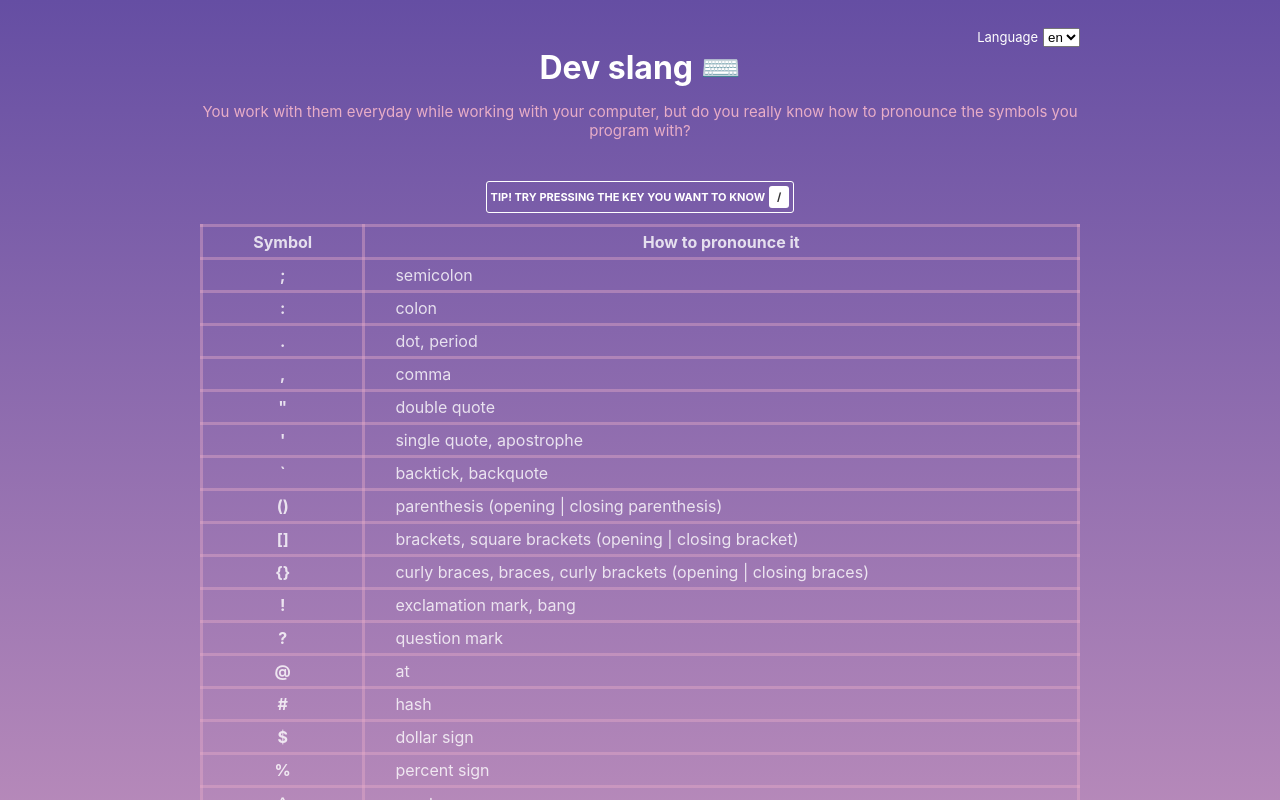
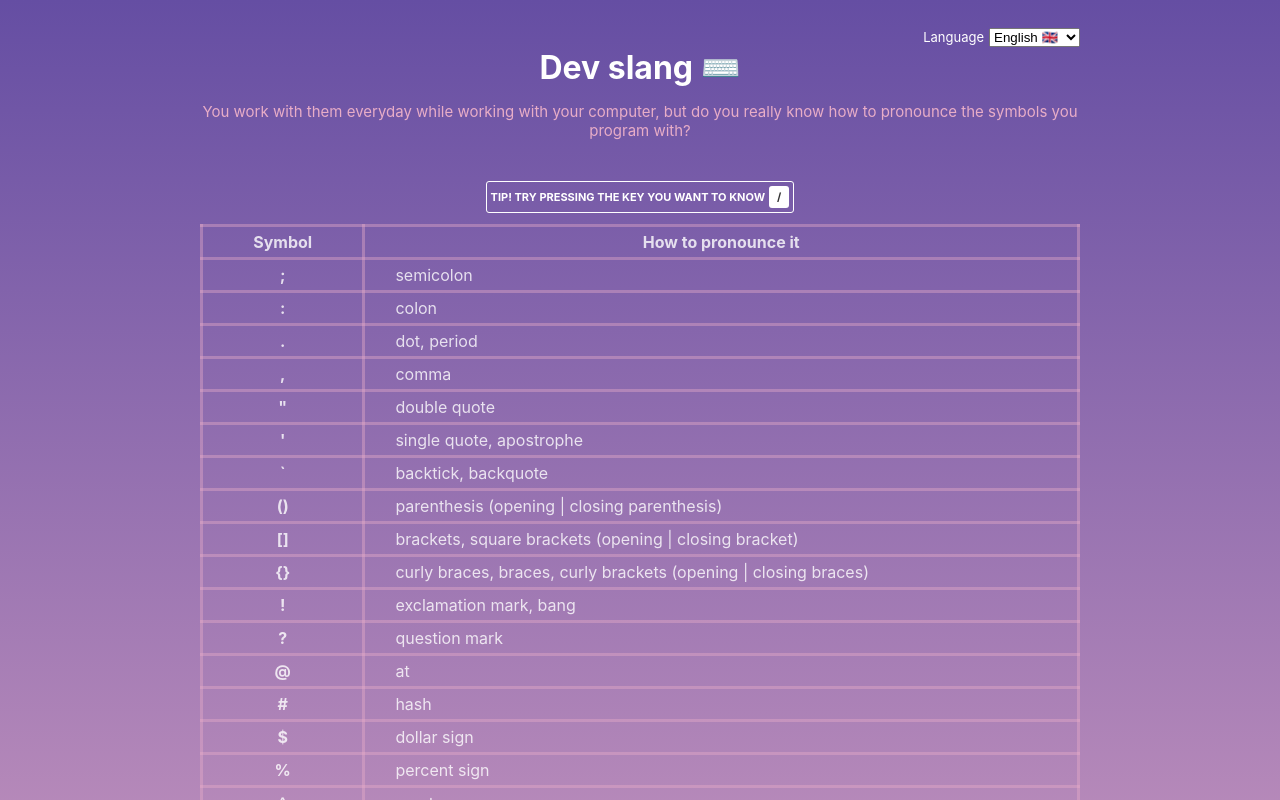
Before and after one commit to heliosam/dev-slang, a React (Create React App) app in the folder client/: page / in a window 1280 px wide. Shown: the top 800 px of the page. Built offline with nearby package versions, Linux system fonts and the light colour scheme.

Commit message:
Add flags an name to language selector

```diff
--- a/client/src/App.js
+++ b/client/src/App.js
@@ -19,7 +19,12 @@ const App = () => {
   const [currentLocale, setLocale] = useState("en");
   const [currentSymbol, setSymbol] = useState(null);
 
-  const translations = locales[currentLocale];
+  const translations = locales[currentLocale].symbols;
+  const languages = Object.keys(locales).map(language => ({
+    value: language,
+    name: locales[language].name,
+    flag: locales[language].flag
+  }));
 
   useEffect(() => {
     window.addEventListener("keydown", e => {
@@ -53,7 +58,7 @@ const App = () => {
         />
       )}
       <LanguageSelector
-        languages={Object.keys(locales)}
+        languages={languages}
         setLanguage={setLocale}
       />
       <Table translations={translations} />
--- a/client/src/components/LanguageSelector/index.js
+++ b/client/src/components/LanguageSelector/index.js
@@ -6,7 +6,7 @@ const LanguageSelector = ({languages, setLanguage}) => (
     <label>Language</label>
     <select onChange={e => setLanguage(e.target.value)}>
       {languages.map(language => (
-        <option>{language}</option>
+        <option value={language.value}>{language.name} {language.flag}</option>
       ))}
     </select>
   </div>
--- a/client/src/locales/index.js
+++ b/client/src/locales/index.js
@@ -3,4 +3,13 @@ import es from "./es.json";
 import de from "./de.json";
 import it from "./it.json";
 
-export default { en, es, de, it };
+export default {
+  en: {
+    name: "English",
+    flag: "🇬🇧",
+    symbols: en
+  },
+  es: { name: "Español", flag: "🇪🇸", symbols: es },
+  de: { name: "Deutch", flag: "🇩🇪", symbols: de },
+  it: { name: "Italiano", flag: "🇮🇹", symbols: it }
+};
```
